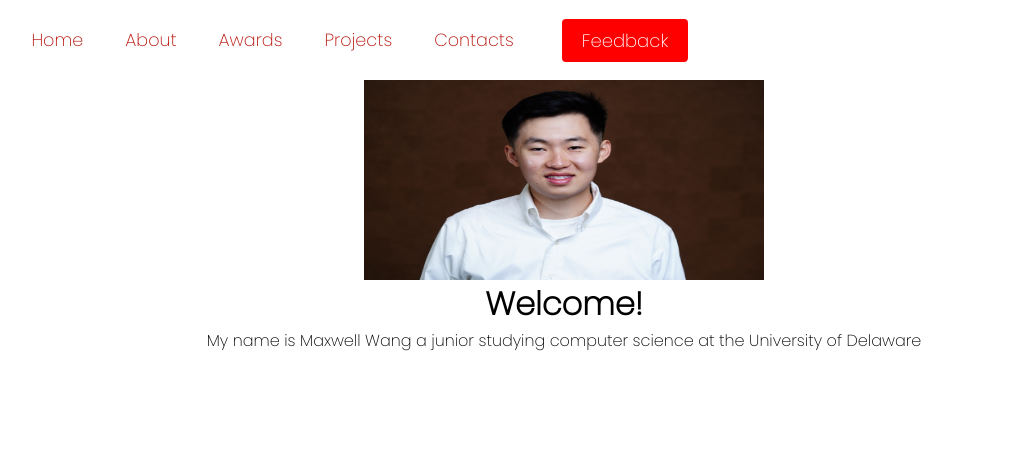
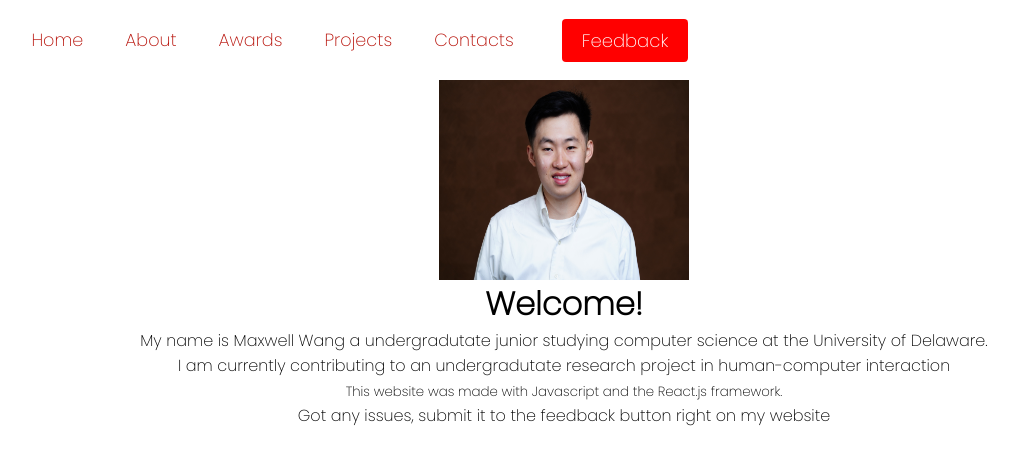
Before and after one commit to mwang840/MaxWang, a React (Create React App) app: page / in a window 1280 px wide. Shown: the top 464 px of the page, without its empty margins (76-1094 px from the left). Built offline with nearby package versions, Linux system fonts and the light colour scheme.

Commit message:
styled image and wrote description

```diff
--- a/src/App.css
+++ b/src/App.css
@@ -15,6 +15,12 @@ p {
 
 img{
   display: block;
+  height: 400px;
+  width: 400px;
   margin-left:auto;
   margin-right:auto;
 }
+
+small {
+  text-align: center;
+}
--- a/src/App.js
+++ b/src/App.js
@@ -7,9 +7,15 @@ function App() {
   return (
     <div className="App">
       <NavBar></NavBar>
-      <img src={max} alt="Max" style={{width: 400, height: 200, display:"absolute", top:0, left:0, right:10, bottom:0}}></img>
+      <img src={max} alt="Max" style={{width: 250, height: 200, display:"absolute", top:0, left:0, right:10, bottom:0}}></img>
       <h1>Welcome!</h1>
-      <p>My name is Maxwell Wang a junior studying computer science at the University of Delaware</p>
+      <p>My name is Maxwell Wang a undergradutate junior studying computer science at the University of Delaware.
+      </p>
+      <p>I am currently contributing to an undergradutate research
+        project in human-computer interaction</p>
+
+      <p><small>This website was made with Javascript and the React.js framework.</small></p>
+      <p>Got any issues, submit it to the feedback button right on my website</p>
     </div>
   );
 }
```
